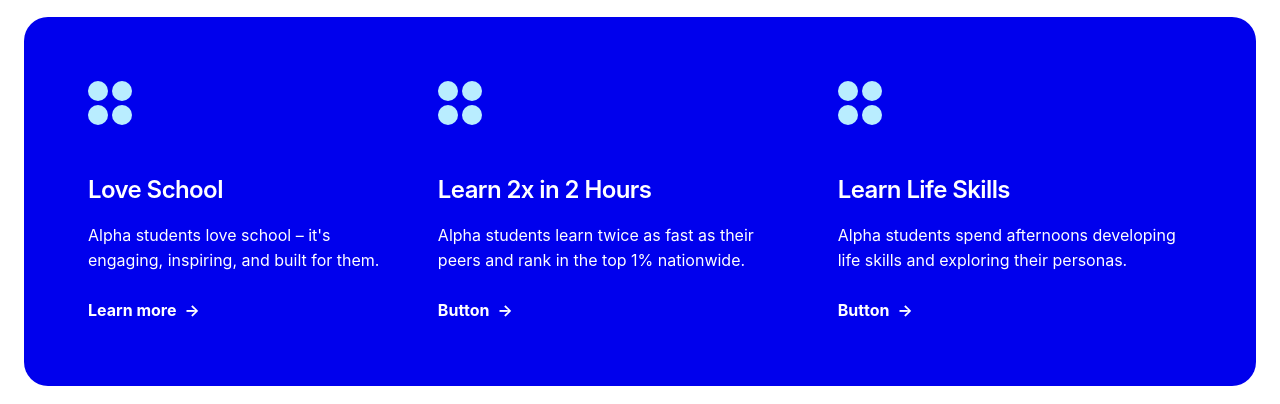
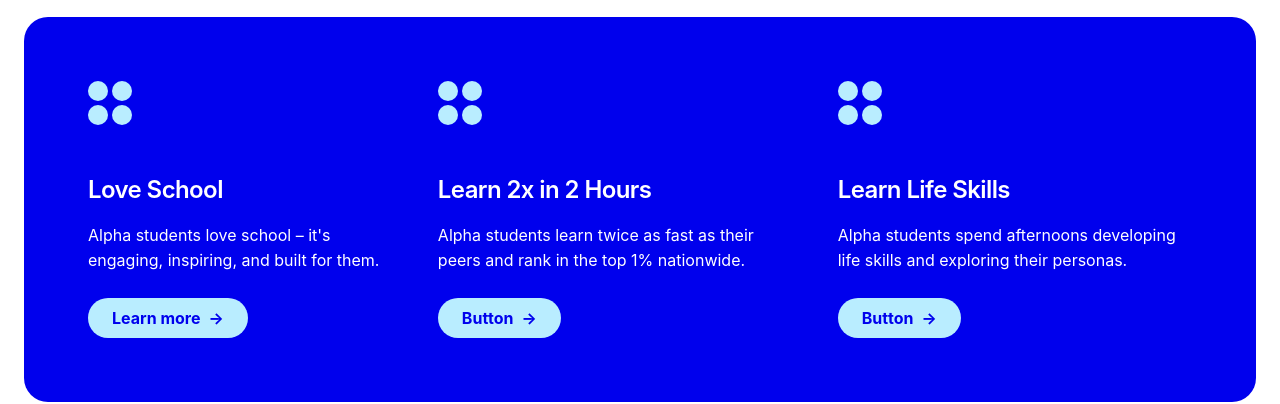
Before and after one commit to YuriOokino/alpha-school-v2, a Next.js app: page / in a window 1280 px wide. Shown: the part 1015-1419 px from the top of the page. Built offline with nearby package versions, Linux system fonts and the light colour scheme.

Commit message:
Remove all link logic from CommitmentCard, always render button

```diff
--- a/components/features/commitment-card.tsx
+++ b/components/features/commitment-card.tsx
@@ -25,11 +25,14 @@ export default function CommitmentCard({ title, description, buttonText, buttonH
       <CommitmentIcon />
       <h3 className="card-header text-white mb-[var(--space-sm)]">{title}</h3>
       <p className="body-text text-white mb-[var(--space-md)]">{description}</p>
-      {buttonText && buttonHref && (
-        <a href={buttonHref} className="font-bold text-white inline-flex items-center gap-2 hover:underline">
+      {buttonText && (
+        <button
+          type="button"
+          className="font-bold text-[#0000ED] bg-[#B9EDFF] inline-flex items-center gap-2 px-6 py-2 radius-pill cursor-pointer no-underline transition focus:outline-none focus:ring-2 focus:ring-[#0000ED] active:opacity-80 shadow-none"
+        >
           {buttonText}
           <span aria-hidden="true">&rarr;</span>
-        </a>
+        </button>
       )}
     </div>
   )
--- a/components/sections/commitments-section.tsx
+++ b/components/sections/commitments-section.tsx
@@ -9,19 +9,16 @@ export default function CommitmentsSection() {
           title="Love School"
           description="Alpha students love school – it's engaging, inspiring, and built for them."
           buttonText="Learn more"
-          buttonHref="#"
         />
         <CommitmentCard
           title="Learn 2x in 2 Hours"
           description="Alpha students learn twice as fast as their peers and rank in the top 1% nationwide."
           buttonText="Button"
-          buttonHref="#"
         />
         <CommitmentCard
           title="Learn Life Skills"
           description="Alpha students spend afternoons developing life skills and exploring their personas."
           buttonText="Button"
-          buttonHref="#"
         />
       </div>
     </section>
```
